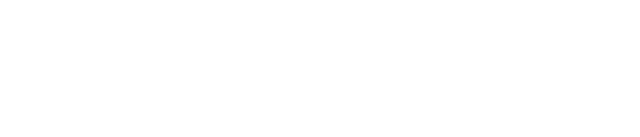
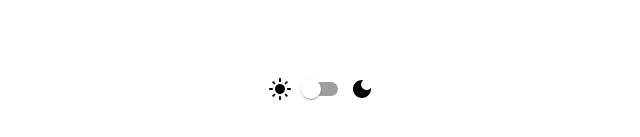
Before and after one commit to nicopicchio/training-log-client, a React (Create React App) app: page / in a window 1280 px wide. Shown: the part 660-797 px from the top of the page, without its empty margins (319-959 px from the left). Built offline with nearby package versions, Linux system fonts and the light colour scheme.

Commit message:
added theme selector component

```diff
--- a/src/App.css
+++ b/src/App.css
@@ -44,5 +44,12 @@
 
 .links {
   text-decoration: none;
-  color: ;
 }
+
+.theme-selector {
+  display: flex;
+  align-items: center;
+  position: fixed;
+  bottom: 0;
+  margin-bottom: 2rem;
+}
--- a/src/components/Homepage.js
+++ b/src/components/Homepage.js
@@ -1,6 +1,7 @@
 import '../App.css';
 import { Button } from '@mui/material';
 import { useNavigate } from 'react-router-dom';
+import ThemeSelector from '../components/ThemeSelector';
 
 function Homepage() {
 	const navigate = useNavigate();
@@ -32,6 +33,7 @@
 					Register
 				</Button>
 			</div>
+			<ThemeSelector />
 		</div>
 	);
 }
--- a/src/components/LoginForm.js
+++ b/src/components/LoginForm.js
@@ -3,6 +3,7 @@
 import { TextField, Button } from '@mui/material';
 import { useState } from 'react';
 import { Link, useNavigate } from 'react-router-dom';
+import ThemeSelector from '../components/ThemeSelector';
 
 const emptyForm = {
 	email: '',
@@ -67,7 +68,13 @@
 					Login
 				</Button>
 			</form>
-			<p>Not registered yet? <Link to='/register' className='links'>Register</Link></p>
+			<p>
+				Not registered yet?{' '}
+				<Link to='/register' className='links'>
+					Register
+				</Link>
+			</p>
+			<ThemeSelector />
 		</div>
 	);
 }
--- a/src/components/RegisterForm.js
+++ b/src/components/RegisterForm.js
@@ -3,6 +3,7 @@
 import { TextField, Button } from '@mui/material';
 import { useState } from 'react';
 import { Link, useNavigate } from 'react-router-dom';
+import ThemeSelector from '../components/ThemeSelector';
 
 const emptyForm = {
 	firstName: '',
@@ -96,7 +97,13 @@
 					Register
 				</Button>
 			</form>
-			<p>Already registered? <Link to='/login' className='links'>Login</Link></p>
+			<p>
+				Already registered?{' '}
+				<Link to='/login' className='links'>
+					Login
+				</Link>
+			</p>
+			<ThemeSelector />
 		</div>
 	);
 }
--- /dev/null
+++ b/src/components/ThemeSelector.js
@@ -0,0 +1,20 @@
+import LightModeIcon from '@mui/icons-material/LightMode';
+import DarkModeIcon from '@mui/icons-material/DarkMode';
+import { Switch } from '@mui/material';
+
+function ThemeSelector() {
+
+  const handleSwitch = (e) => {
+		console.log(e.target.checked)
+	}
+
+	return (
+		<div className='theme-selector'>
+			<LightModeIcon />
+			<Switch onChange={handleSwitch}/>
+			<DarkModeIcon />
+		</div>
+	);
+}
+
+export default ThemeSelector;
```
